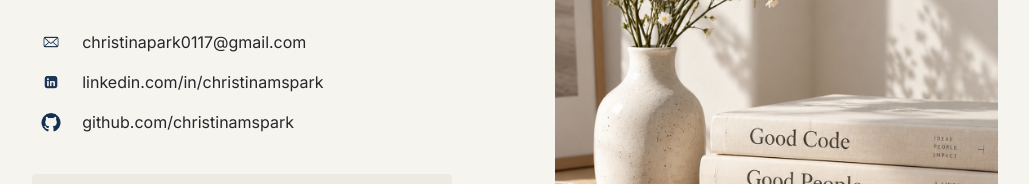
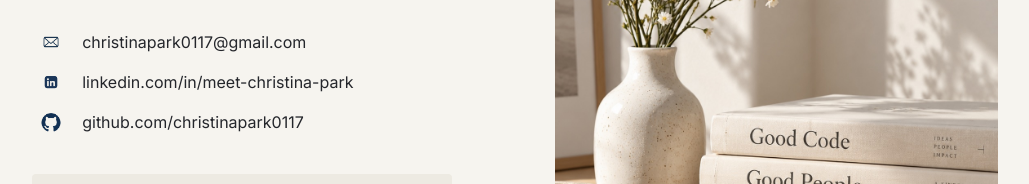
Before and after one commit to christinapark0117/profile-page, a React (Create React App) app: page /contact in a window 1280 px wide. Shown: the part 423-607 px from the top of the page, without its empty margins (125-1154 px from the left). Built offline with nearby package versions, Linux system fonts and the light colour scheme.

Commit message:
changed display text for the contact links

```diff
--- a/src/Contact/contactLinks.js
+++ b/src/Contact/contactLinks.js
@@ -13,14 +13,14 @@ const contactLinks = [
         icon: linkedinIcon,
         iconAlt: "LinkedIn",
         href: "https://www.linkedin.com/in/meet-christina-park/",
-        label: "linkedin.com/in/christinamspark",
+        label: "linkedin.com/in/meet-christina-park",
         external: true,
     },
     {
         icon: githubIcon,
         iconAlt: "GitHub",
         href: "https://github.com/christinapark0117",
-        label: "github.com/christinamspark",
+        label: "github.com/christinapark0117",
         external: true,
     },
 ]
```
